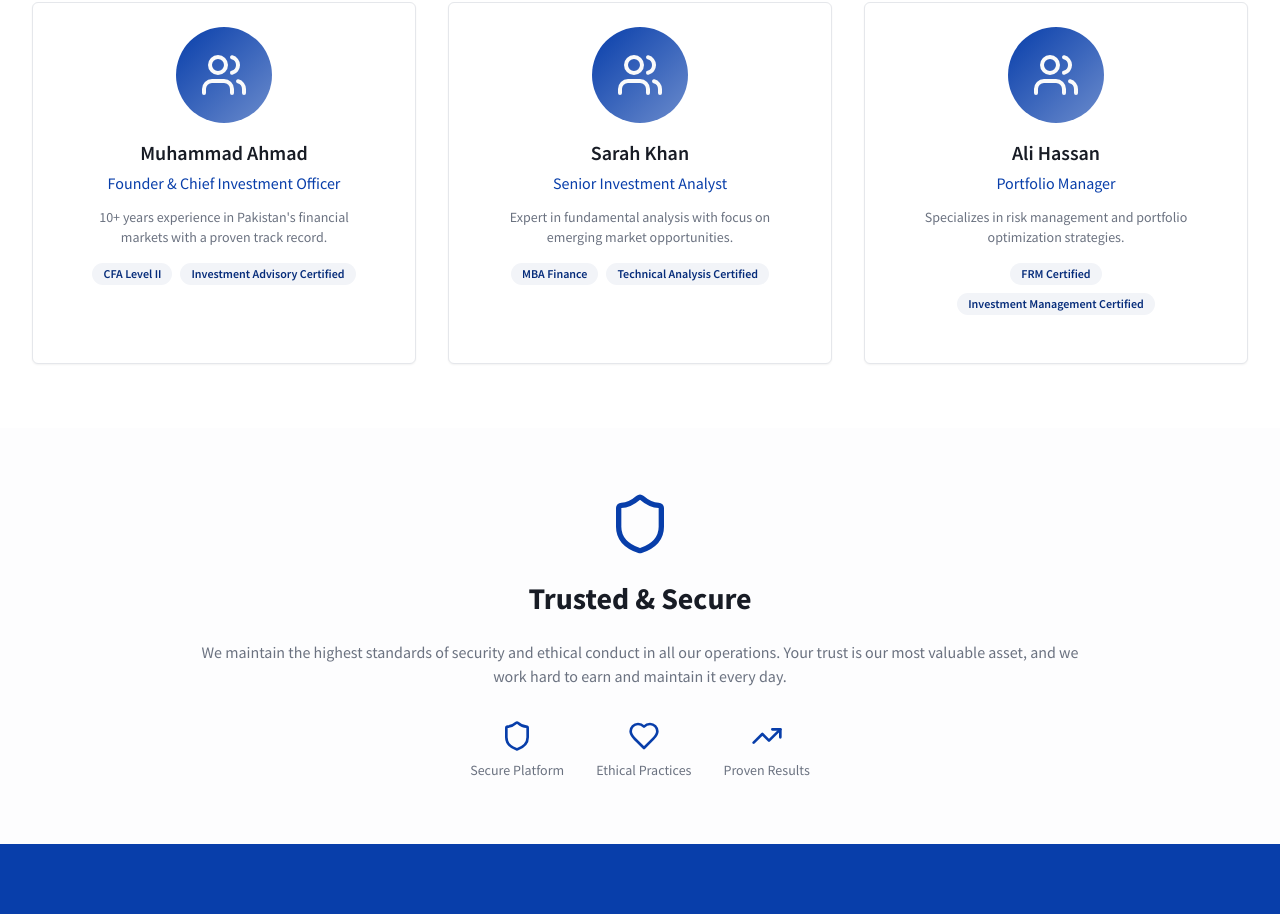
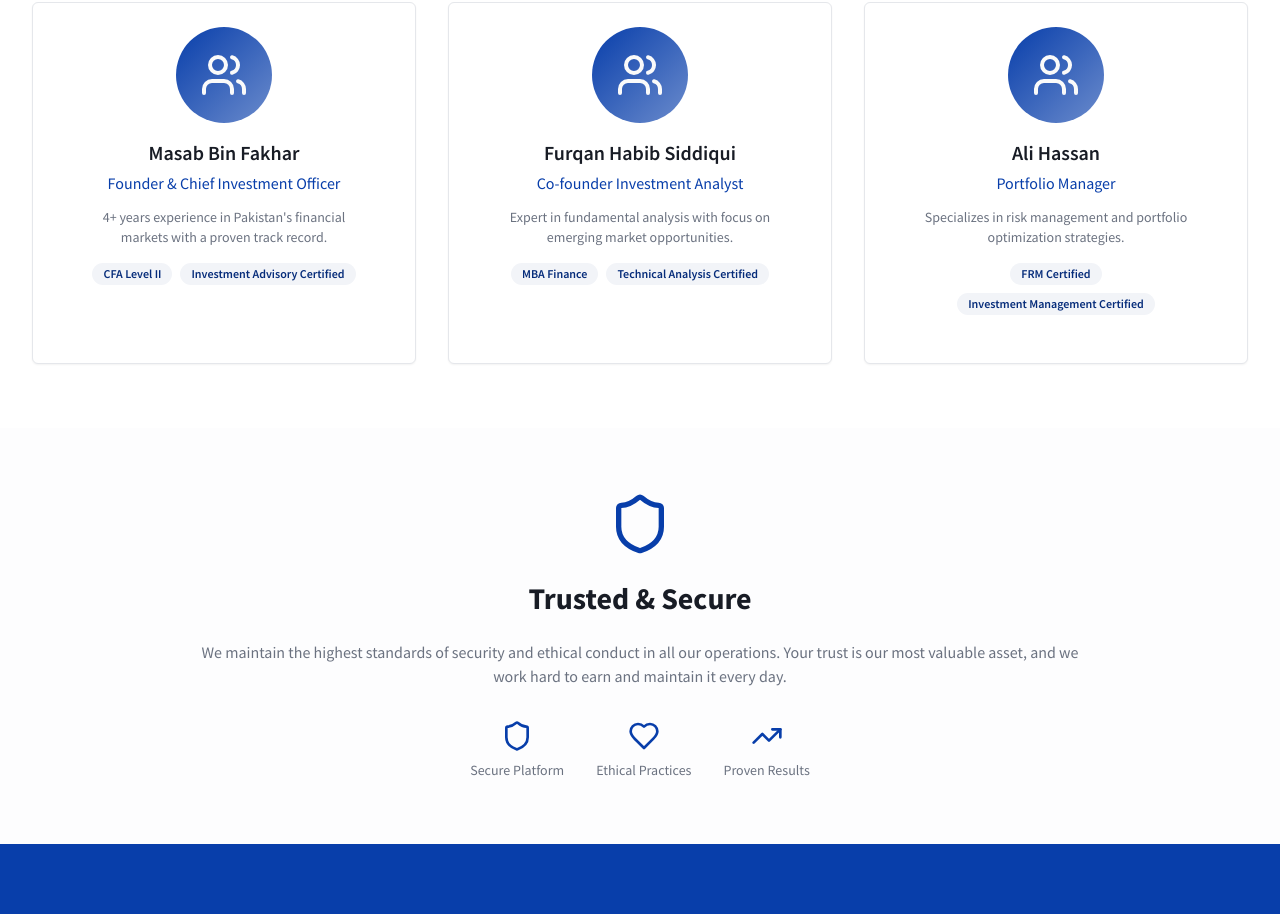
Before and after one commit to furqan-debug/InvestingSparkle, a React (Vite) app: page /about in a window 1280 px wide. Shown: the part 1920-2834 px from the top of the page. Built offline with nearby package versions, Linux system fonts and the light colour scheme.

Commit message:
Update About.tsx
updated team members

```diff
--- a/src/pages/About.tsx
+++ b/src/pages/About.tsx
@@ -39,14 +39,14 @@ const About = () => {
 
   const team = [
     {
-      name: "Muhammad Ahmad",
+      name: "Masab Bin Fakhar",
       role: "Founder & Chief Investment Officer",
-      description: "10+ years experience in Pakistan's financial markets with a proven track record.",
+      description: "4+ years experience in Pakistan's financial markets with a proven track record.",
       certifications: ["CFA Level II", "Investment Advisory Certified"]
     },
     {
-      name: "Sarah Khan",
-      role: "Senior Investment Analyst",
+      name: "Furqan Habib Siddiqui",
+      role: "Co-founder Investment Analyst",
       description: "Expert in fundamental analysis with focus on emerging market opportunities.",
       certifications: ["MBA Finance", "Technical Analysis Certified"]
     },
```
